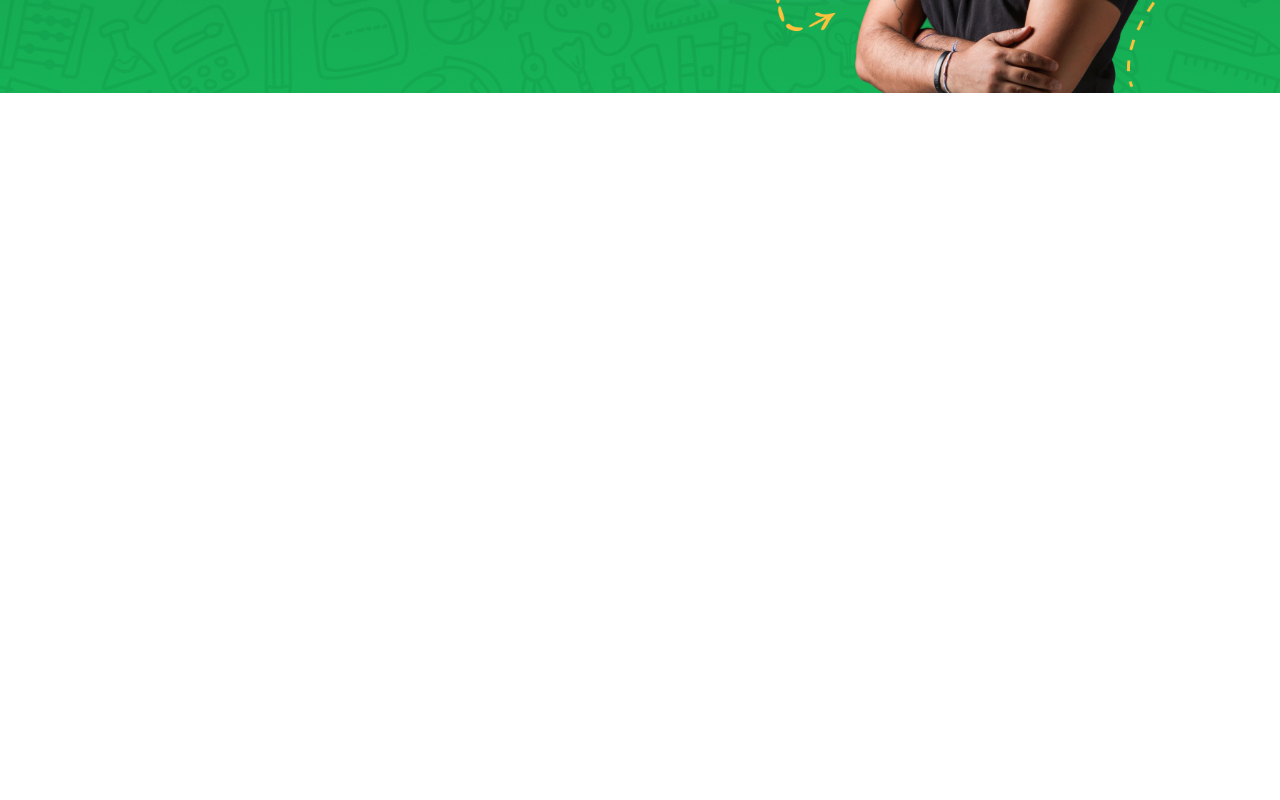
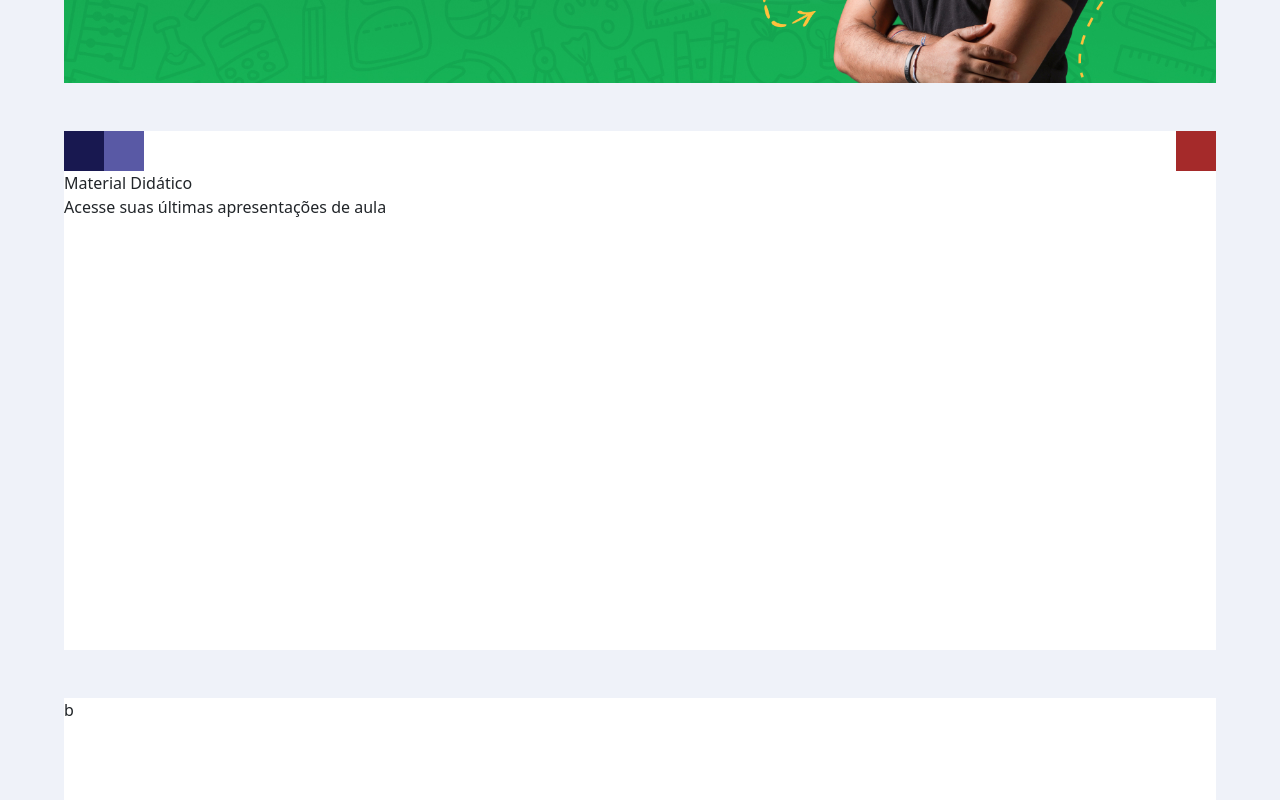
Before and after one commit to HebertMoraes/TraktoFrontEnd, an Angular app in the folder TraktoFrontEndProject/: page /materiais-didaticos in a window 1280 px wide. Shown: the part 400-1200 px from the top of the page. Before the commit the page ends 800 px from the top, so only its background shows below. Built offline with nearby package versions, Linux system fonts and the light colour scheme.

Commit message:
inicio conteúdo material didático
.

```diff
--- a/TraktoFrontEndProject/src/app/courseware-page/courseware-background-page/courseware-background-page.component.html
+++ b/TraktoFrontEndProject/src/app/courseware-page/courseware-background-page/courseware-background-page.component.html
@@ -1,7 +1,4 @@
-<app-header
-    [colorBackground]="'#FFFFFF'"
-    [colorOfElements]="'#7183A6'"
-    [enableChangeEnvironment]="true"
+<app-header [colorBackground]="'#FFFFFF'" [colorOfElements]="'#7183A6'" [enableChangeEnvironment]="true"
     [iconChangeEnvironmentPath]="'assets/comum-assets/header/icon-changeEnvironment.svg'"
     [icon1Path]="'assets/comum-assets/header/trakto-edu-logo-dark.svg'"
     [icon2Path]="'assets/comum-assets/header/calendar-icon-gray.svg'"
@@ -14,4 +11,21 @@
     <section class="image-courseware-page">
         <img src="assets/courseware-page/header-courseware.jpg" alt="">
     </section>
+
+    <div class="content-courseware">
+        <div class="details-courseware d-flex">
+            <div class="navigate-content d-grid">
+                <div class="weeks-navigate d-flex">
+                    <div style="width: 40px; height: 40px; background-color: rgb(24, 24, 80);"></div>
+                    <div style="width: 40px; height: 40px; background-color: rgb(89, 89, 165);"></div>
+                </div>
+                <span class="tittle-content">Material Didático</span>
+                <span class="sub-tittle-content">Acesse suas últimas apresentações de aula</span>
+            </div>
+            <div class="see-all-content">
+                <div class="ms-auto" style="width: 40px; height: 40px; background-color: brown;"></div>
+            </div>
+        </div>
+    </div>
+    <div class="content-courseware">b</div>
 </div>
--- a/TraktoFrontEndProject/src/app/courseware-page/courseware-background-page/courseware-background-page.component.sass
+++ b/TraktoFrontEndProject/src/app/courseware-page/courseware-background-page/courseware-background-page.component.sass
@@ -1,5 +1,8 @@
 .courseware-page
-    background-color: #F5F5F5
+    background-color: #EFF2F9
+    padding-inline: 64px
+    padding-top: 32px
+    padding-bottom: 48px
 
     .image-courseware-page
         width: 100%
@@ -7,6 +10,19 @@
         img
             width: 100%
 
-    .content
-        width: 1792px
+    .content-courseware
+        width: 100%
         height: 519px
+        background-color: #FFFFFF
+        margin-top: 48px
+        margin-bottom: 48px
+
+        .details-courseware
+            width: 100%
+            margin-bottom: 45px
+
+            .navigate-content
+                width: 100%
+
+            .see-all-content
+                width: 100%
```
